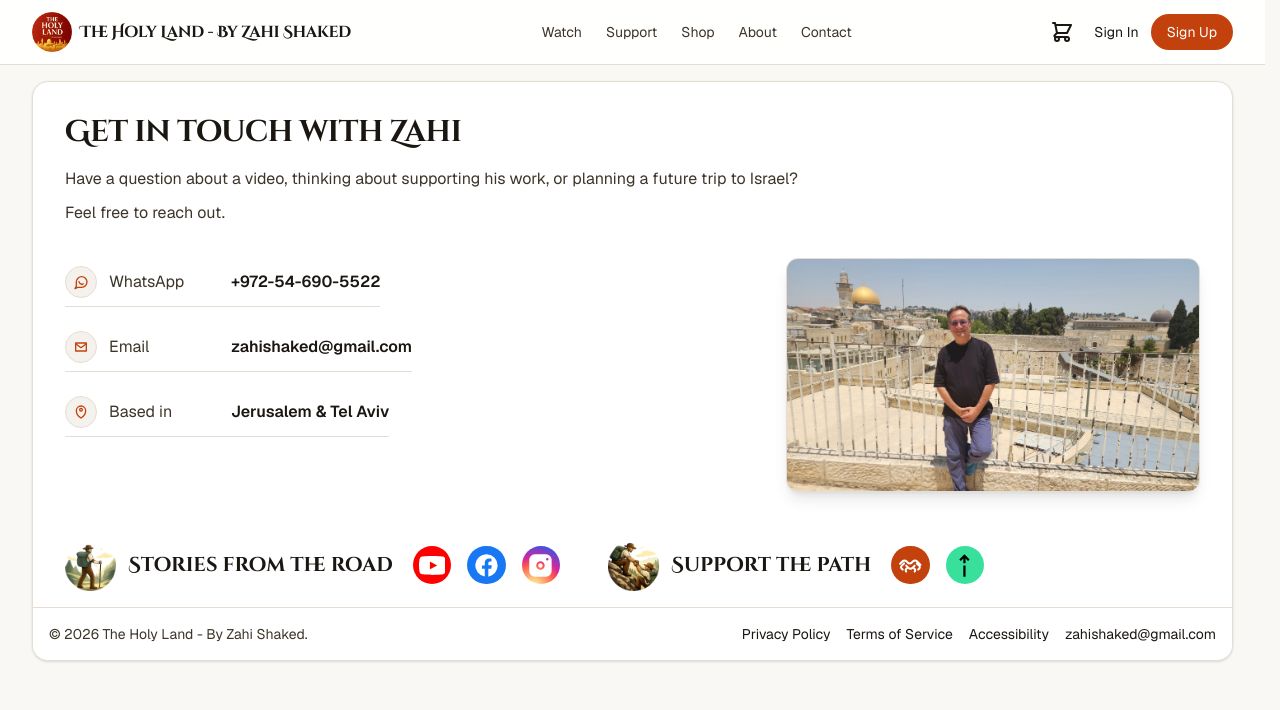
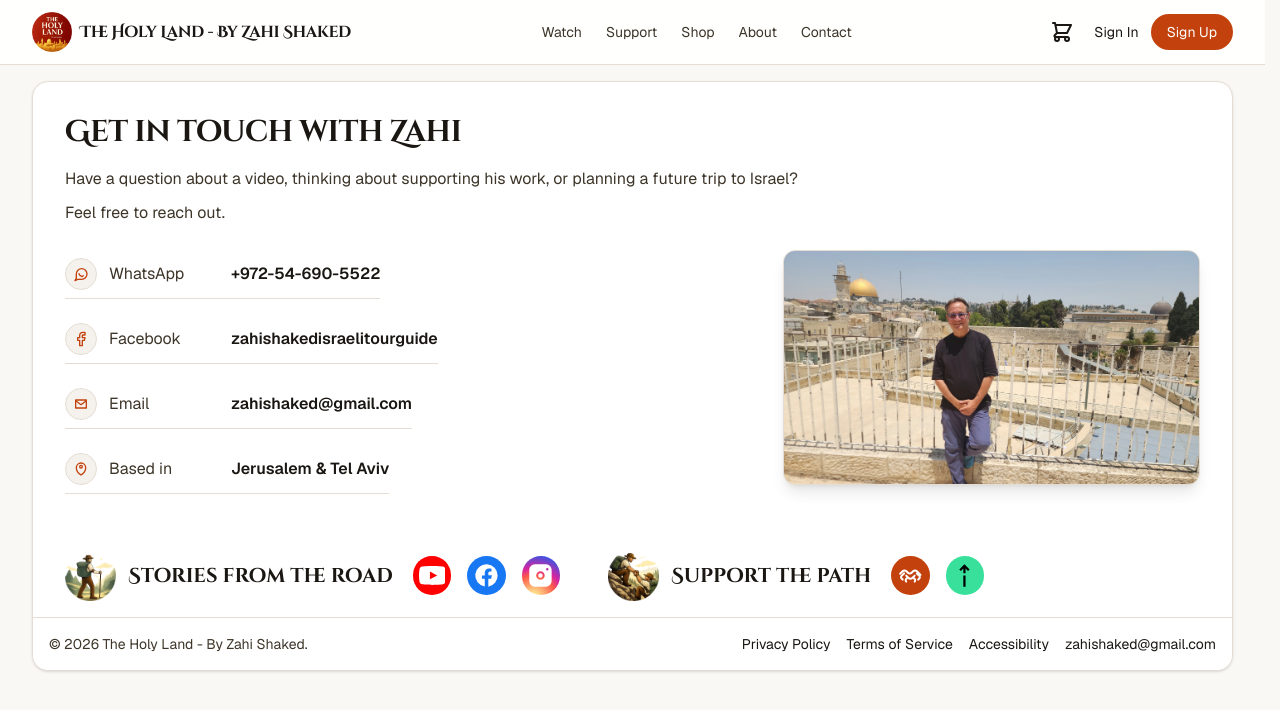
Before and after one commit to Ponzee/zahi-tours, a Next.js app: page /contact in a window 1280 px wide. Shown: the top 710 px of the page. Built offline with nearby package versions, Linux system fonts and the light colour scheme; no server answers.

Commit message:
ui(contact): add facebook row and align details with photo

```diff
--- a/app/contact/page.tsx
+++ b/app/contact/page.tsx
@@ -11,7 +11,7 @@ export default function ContactPage() {
       <main className="flex-1 overflow-hidden flex flex-col">
         <section className="py-4 md:py-6 lg:py-8 flex-1 min-h-0 overflow-y-auto">
           <div className="max-w-7xl mx-auto px-4 md:px-6 lg:px-8">
-            <div className="grid lg:grid-cols-[2fr_1.2fr] gap-6 lg:gap-8 items-start">
+            <div className="grid lg:grid-cols-[2fr_1.2fr] gap-4 lg:gap-6 items-stretch">
               <div className="min-w-0 lg:col-span-2">
                 <h1 className="font-headline text-xl sm:text-2xl md:text-3xl font-bold tracking-tight text-[#1a1612]">
                   Get in touch with Zahi
@@ -22,7 +22,7 @@ export default function ContactPage() {
                 </p>
               </div>
 
-              <div className="min-w-0 max-w-3xl w-full space-y-2 text-sm md:text-base">
+              <div className="min-w-0 w-full space-y-2 text-sm md:text-base flex flex-col h-full">
                 <div className="block py-2">
                   <div className="inline-grid grid-cols-[32px_110px_max-content] items-center gap-3 border-b border-[#e5ddd4] pb-2">
                     <a
@@ -41,6 +41,32 @@ export default function ContactPage() {
                     </a>
                     <span className="text-[#3d3529]">WhatsApp</span>
                     <span className="font-semibold text-[#1a1612] text-left whitespace-nowrap">+972-54-690-5522</span>
+                  </div>
+                </div>
+
+                <div className="block py-2">
+                  <div className="inline-grid grid-cols-[32px_110px_max-content] items-center gap-3 border-b border-[#e5ddd4] pb-2">
+                    <a
+                      href="https://www.facebook.com/zahishakedisraelitourguide"
+                      target="_blank"
+                      rel="noopener noreferrer"
+                      className="inline-flex h-8 w-8 items-center justify-center rounded-full border border-[#e5ddd4] bg-[#f5f2ed] hover:bg-[#efe9e1] transition-colors duration-150"
+                      aria-label="Open Facebook page"
+                      title="Open Facebook"
+                    >
+                      <svg viewBox="0 0 24 24" className="h-4 w-4 text-[#c2410c]" fill="none" stroke="currentColor" strokeWidth="2" strokeLinecap="round" strokeLinejoin="round" aria-hidden="true">
+                        <path d="M18 2h-3a5 5 0 0 0-5 5v3H7v4h3v8h4v-8h3l1-4h-4V7a1 1 0 0 1 1-1h3z" />
+                      </svg>
+                    </a>
+                    <span className="text-[#3d3529]">Facebook</span>
+                    <a
+                      href="https://www.facebook.com/zahishakedisraelitourguide"
+                      target="_blank"
+                      rel="noopener noreferrer"
+                      className="font-semibold text-[#1a1612] hover:text-[#c2410c] text-left whitespace-nowrap"
+                    >
+                      zahishakedisraelitourguide
+                    </a>
                   </div>
                 </div>
 
@@ -67,7 +93,7 @@ export default function ContactPage() {
                   </div>
                 </div>
 
-                <div className="block py-2">
+                <div className="block py-2 mt-auto">
                   <div className="inline-grid grid-cols-[32px_110px_max-content] items-center gap-3 border-b border-[#e5ddd4] pb-2">
                     <a
                       href="https://www.google.com/maps/search/?api=1&query=Jerusalem%2C%20Israel"
@@ -88,7 +114,7 @@ export default function ContactPage() {
                 </div>
               </div>
 
-              <div className="mt-4 lg:mt-0">
+              <div className="h-full">
                 <div className="relative w-full overflow-hidden rounded-xl shadow-lg border border-[#e5ddd4] bg-[#f5f2ed]">
                   <div className="relative w-full aspect-video">
                     <Image
```
